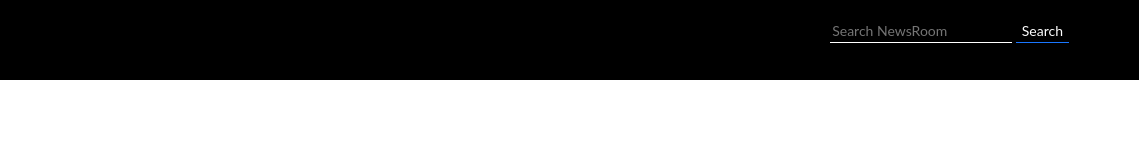
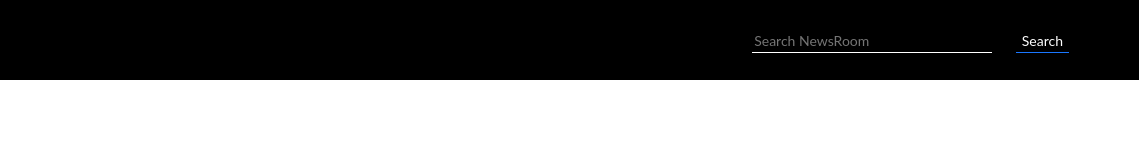
Before and after one commit to bux10/codecademy, a plain HTML site: page index.html in a window 1280 px wide. Shown: the full height of the page, 141-1280 px from the left. Drawn offline with nearby package versions, Linux system fonts and the light colour scheme.

Commit message:
last commit tonight

```diff
--- a/style.css
+++ b/style.css
@@ -16,13 +16,23 @@ html, body {
 .search {
   float: right;
 }
+.search-form {
+  margin-top: 10px;
+}
 .search-form input {
   background: transparent;
   border: 0px;
   border-bottom: 1px solid #fff;
   color: #fff;
+  width: 240px;
+  margin-right: 20px;
 }
 .search-form input:hover {
+  border-bottom: 1px solid #1a77ff
+}
+.search-form input:focus {
+  box-shadow: 0px 0px 0px;
+  outline: none;
   border-bottom: 1px solid #1a77ff
 }
 .search-form button {
```
